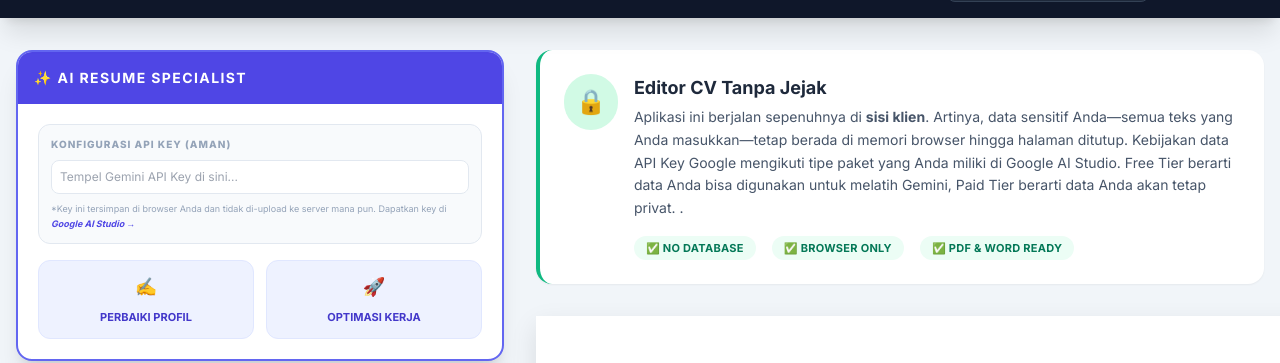
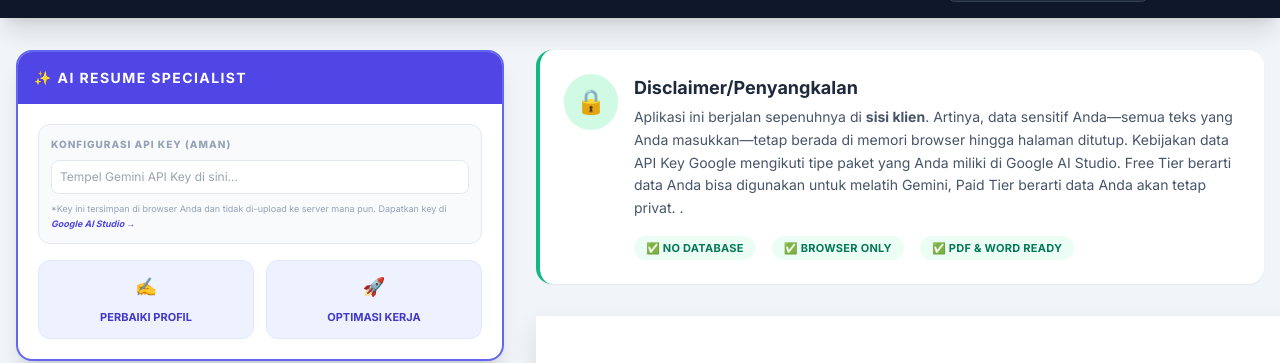
Before and after one commit to prajnamu/ai-cv, a plain HTML site: page index.html in a window 1280 px wide. Shown: the part 51-414 px from the top of the page. Drawn offline with nearby package versions, Linux system fonts and the light colour scheme.

Commit message:
Change title from 'Editor CV Tanpa Jejak' to 'Disclaimer/Penyangkalan'
Ubah judul disclaimer

```diff
--- a/index.html
+++ b/index.html
@@ -117,7 +117,7 @@
                 <div class="flex items-start gap-4">
                     <div class="bg-emerald-100 p-3 rounded-full text-2xl">🔒</div>
                     <div>
-                        <h3 class="font-bold text-slate-800 text-lg">Editor CV Tanpa Jejak</h3>
+                        <h3 class="font-bold text-slate-800 text-lg">Disclaimer/Penyangkalan</h3>
                         <p class="text-sm text-slate-600 mt-1 leading-relaxed">
                             Aplikasi ini berjalan sepenuhnya di <b>sisi klien</b>. Artinya, data sensitif Anda—semua teks yang Anda masukkan—tetap berada di memori browser hingga halaman ditutup. Kebijakan data API Key Google mengikuti tipe paket yang Anda miliki di Google AI Studio. Free Tier berarti data Anda bisa digunakan untuk melatih Gemini, Paid Tier berarti data Anda akan tetap privat.
 
```
